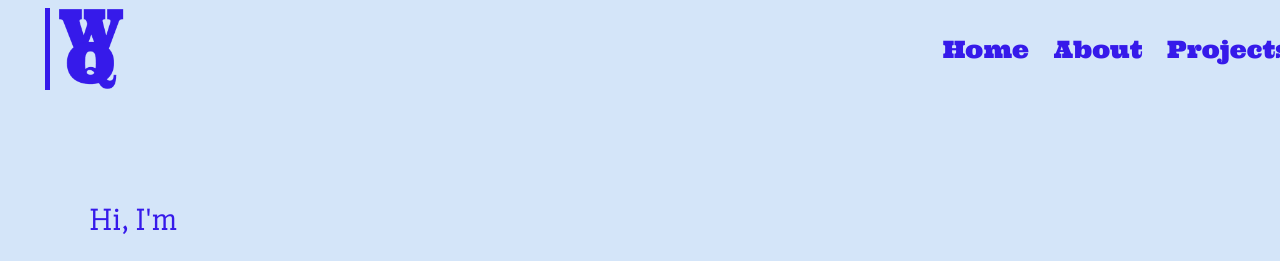
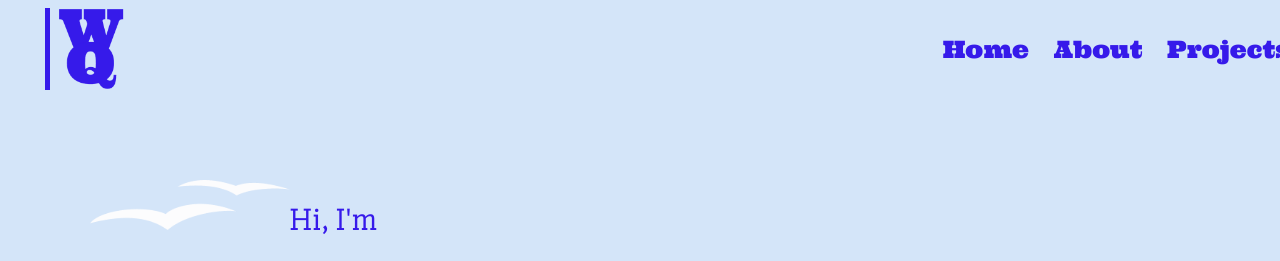
Before and after one commit to Will-Quinn/WillQuinnPortfolio, a React (Create React App) app in the folder willquinn/: page / in a window 1280 px wide. Shown: the top 261 px of the page. Built offline with nearby package versions, Linux system fonts and the light colour scheme.

Commit message:
testing other css features. soft launch ready

```diff
--- a/willquinn/src/index.css
+++ b/willquinn/src/index.css
@@ -71,6 +71,13 @@ color: #7615f9!important;
   margin-left: 65%;
 }
 /* footer */
+.boat{
+  position: absolute;
+  width: 2%;
+  height: 25%;
+  margin-left: 80%;
+  margin-top: -0.5%;
+}
 .author{
 font-family: 'Slabo 27px', serif!important;
 font-size: 2rem;
--- a/willquinn/src/routes/css/home.css
+++ b/willquinn/src/routes/css/home.css
@@ -1,3 +1,8 @@
+.birds{
+    width: 200px;
+    height:50px;
+    margin-top: -20%;
+}
 .hi{
     animation: fadeinHi 3s;
     transition: ease-in-out;
--- a/willquinn/src/routes/home.js
+++ b/willquinn/src/routes/home.js
@@ -9,6 +9,7 @@ import Grid from '@mui/material/Grid';
 import me from '../assets/me.png';
 import cloudmd from '../assets/cloudMD.png';
 import cloudlg from '../assets/cloudLG.png';
+import birds from '../assets/birds.png';
 import './css/home.css'
 
 export default function Home(){
@@ -22,6 +23,7 @@ export default function Home(){
       <div className="home">
         <NavBar />
         <div className="homeIntro">
+          <img className="birds" src={birds} alt="birds"/>
           <Typography className="hi" variant="subtitle1" component="subtitle1" color="#361aea">
             Hi, I'm
           </Typography>
--- a/willquinn/src/routes/shared/footer.js
+++ b/willquinn/src/routes/shared/footer.js
@@ -5,7 +5,7 @@ import { BottomNavigation } from '@mui/material';
 import github from "../../assets/github.png";
 import linkedin from "../../assets/linkedin.png";
 import Typography from '@mui/material/Typography';
-
+import boat from '../../assets/boat.png';
 //components and functions here
 function Footer() {
   return (
```
Also changed, not shown: willquinn/src/assets/birds.png (added), willquinn/src/assets/boat.png (added).
